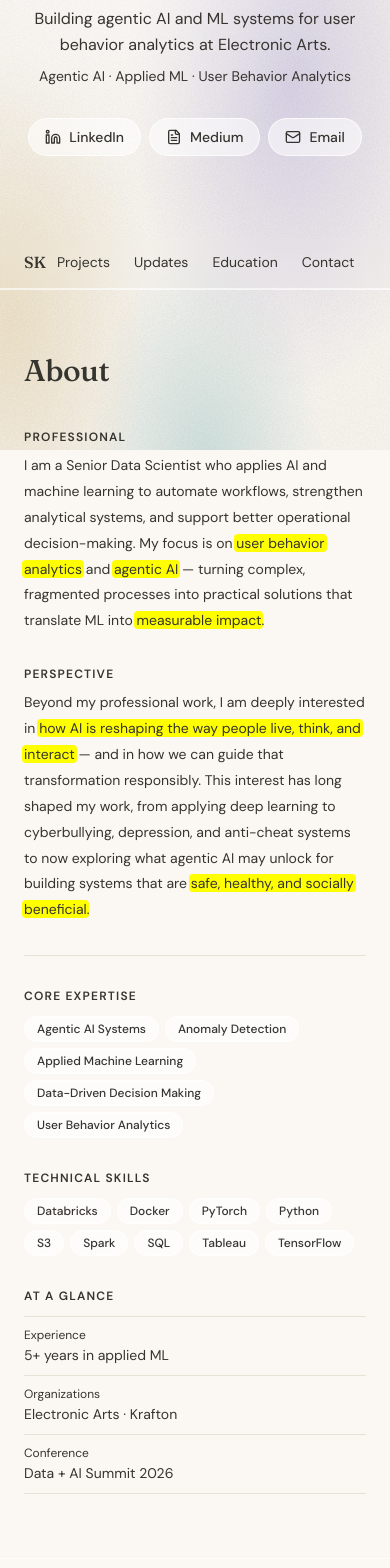
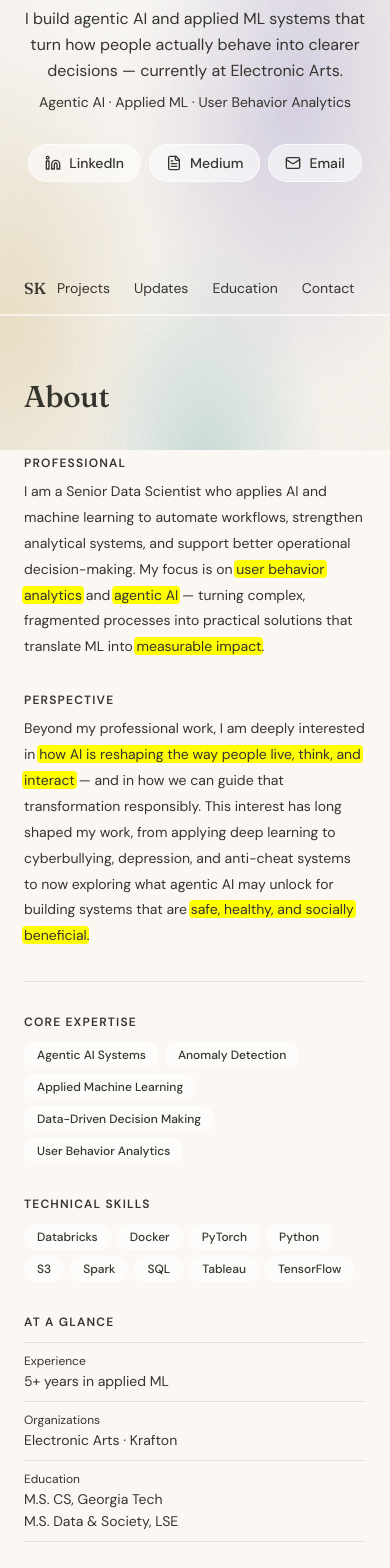
Before and after one commit to skirenekim/profile-webpage, a React (Vite) app: page / in a window 390 px wide. Shown: the part 394-1962 px from the top of the page. Built offline with nearby package versions, Linux system fonts and the light colour scheme; what @react-pdf/renderer would draw is missing.

Commit message:
Update site: about.tsx,hero.tsx

```diff
--- a/src/app/components/about.tsx
+++ b/src/app/components/about.tsx
@@ -20,10 +20,10 @@ const technicalSkills = [
   'TensorFlow',
 ];
 
-const glance = [
-  ['Experience', '5+ years in applied ML'],
-  ['Organizations', 'Electronic Arts · Krafton'],
-  ['Conference', 'Data + AI Summit 2026'],
+const glance: { term: string; lines: string[] }[] = [
+  { term: 'Experience', lines: ['5+ years in applied ML'] },
+  { term: 'Organizations', lines: ['Electronic Arts · Krafton'] },
+  { term: 'Education', lines: ['M.S. CS, Georgia Tech', 'M.S. Data & Society, LSE'] },
 ];
 
 export function About() {
@@ -36,10 +36,14 @@ export function About() {
           <div>
             <Label className="mb-3">At a glance</Label>
             <dl className="divide-y divide-tone-line border-y border-tone-line text-sm">
-              {glance.map(([term, value]) => (
+              {glance.map(({ term, lines }) => (
                 <div key={term} className="py-2.5">
                   <dt className="text-xs text-ink-muted">{term}</dt>
-                  <dd className="mt-0.5 text-ink">{value}</dd>
+                  {lines.map((line) => (
+                    <dd key={line} className="mt-0.5 text-ink">
+                      {line}
+                    </dd>
+                  ))}
                 </div>
               ))}
             </dl>
--- a/src/app/components/hero.tsx
+++ b/src/app/components/hero.tsx
@@ -31,8 +31,9 @@ export function Hero() {
           </p>
           <h1 className="mt-3 text-4xl text-ink sm:text-5xl md:text-6xl">Seong Kyung Kim</h1>
           <p className="mt-1 text-xl text-ink-soft">김성경</p>
-          <p className="mx-auto mt-5 max-w-xl text-base leading-relaxed text-ink-soft md:mx-0">
-            Building agentic AI and ML systems for user behavior analytics at Electronic Arts.
+          <p className="mx-auto mt-5 max-w-2xl text-balance text-base leading-relaxed text-ink-soft md:mx-0">
+            I build agentic AI and applied ML systems that turn how people actually behave into
+            clearer decisions — currently at Electronic Arts.
           </p>
 
           <p className="mt-2 text-sm text-ink-muted">{keywords.join(' · ')}</p>
```
